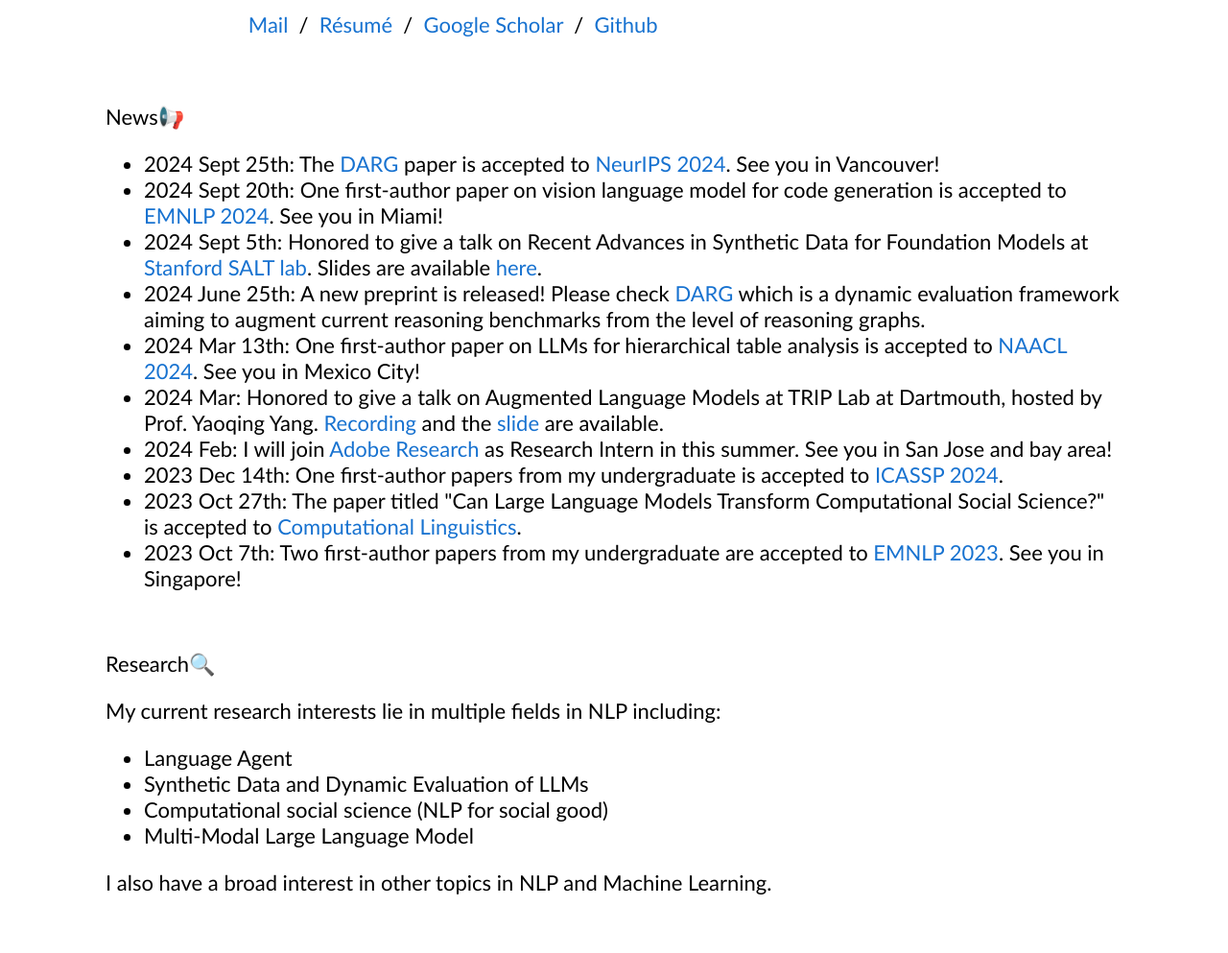
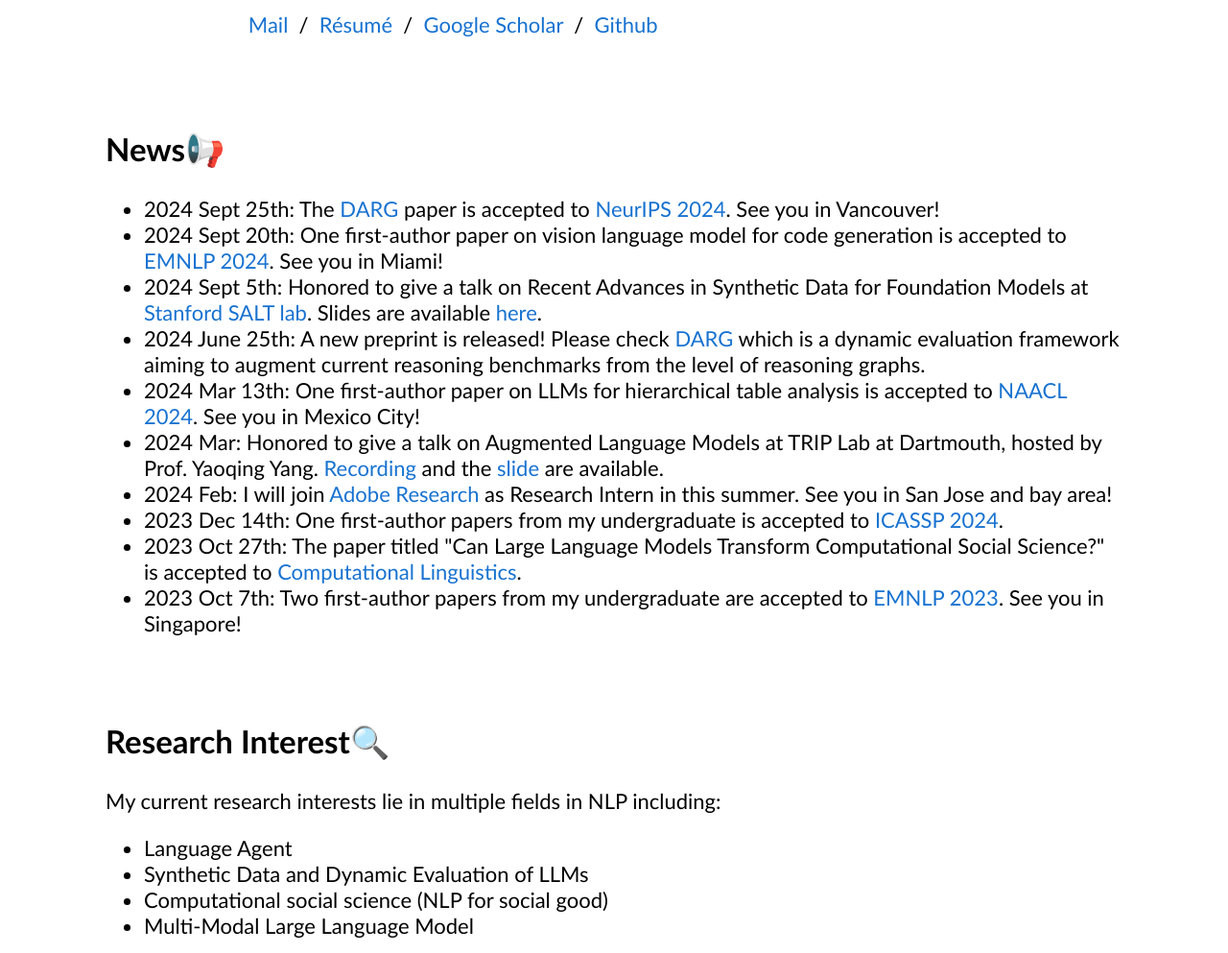
Before and after one commit to zzh-SJTU/ZhehaoZhang.github.io, a plain HTML site: page index.html in a window 1280 px wide. Shown: the part 440-1433 px from the top of the page at 96% size. Drawn offline with Linux system fonts and the light colour scheme.

Commit message:
Update index.html

```diff
--- a/index.html
+++ b/index.html
@@ -64,7 +64,7 @@
 	      <table style="width:100%;border:0px;border-spacing:0px;border-collapse:separate;margin-right:auto;margin-left:auto;"><tbody>
             <tr>
             <td style="padding:20px;width:100%;vertical-align:middle">
-              <heading>News📢</heading>
+              <h2>News📢</h2>
               <p>
 			<ul>
 			<li>2024 Sept 25th: The <a href="https://arxiv.org/abs/2406.17271">DARG</a> paper is accepted to <a href="https://neurips.cc/">NeurIPS 2024</a>. See you in Vancouver!</li>
@@ -85,7 +85,7 @@
         <table style="width:100%;border:0px;border-spacing:0px;border-collapse:separate;margin-right:auto;margin-left:auto;"><tbody>
             <tr>
             <td style="padding:20px;width:100%;vertical-align:middle">
-              <heading>Research🔍 </heading>
+              <h2>Research Interest🔍 </h2>
               <p>
 		      My current research interests lie in multiple fields in NLP including:
 			<ul>
```
